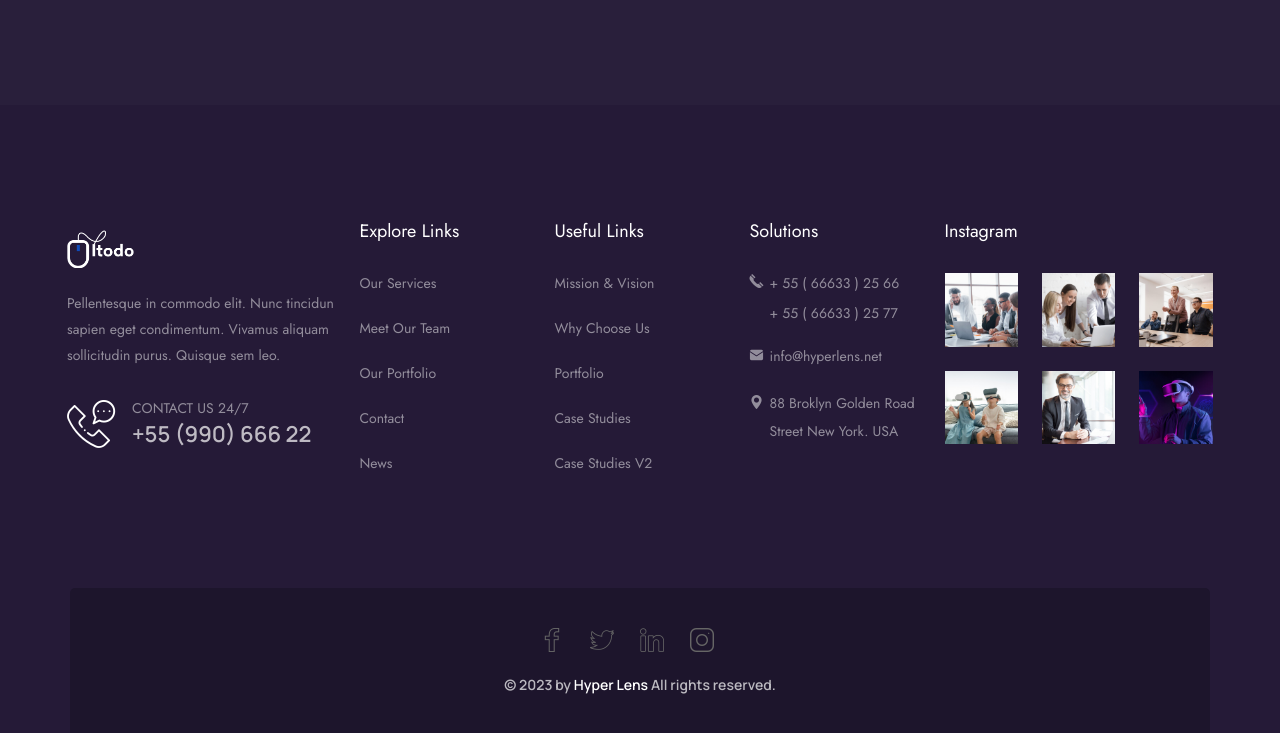
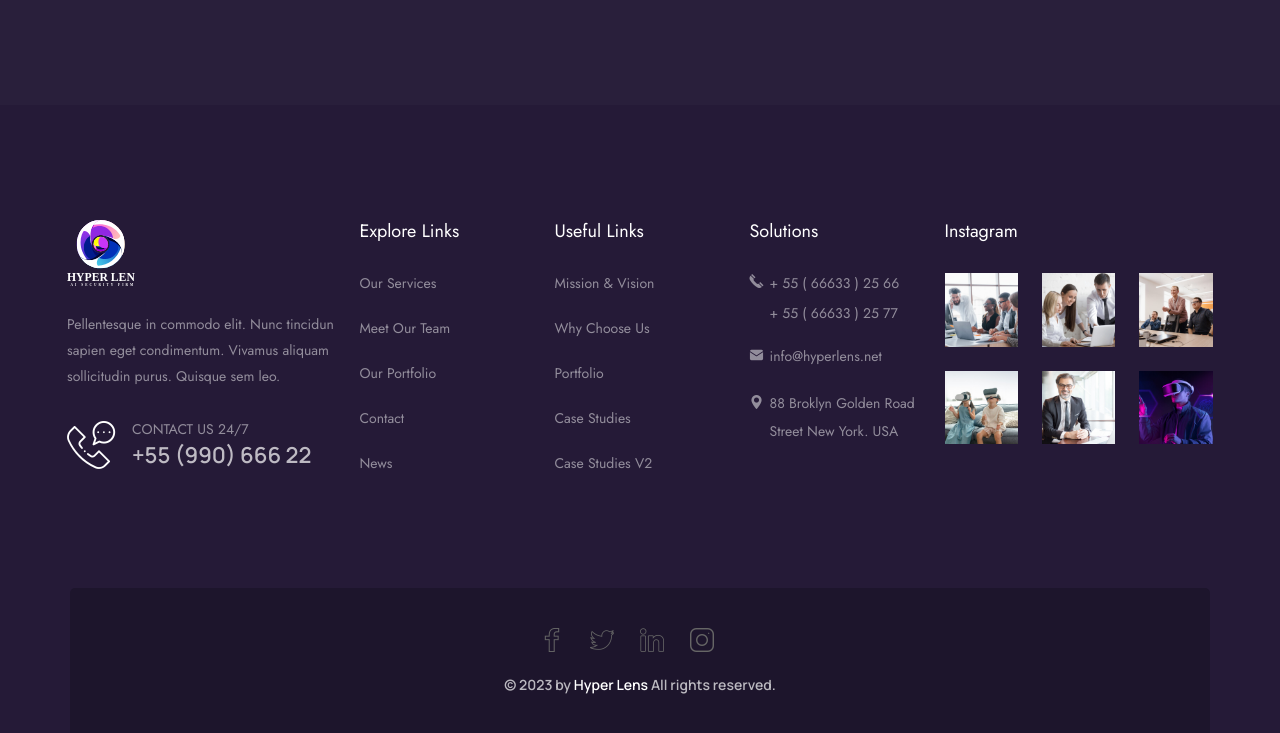
Before and after one commit to Mujtaba619/hyperlens, a plain HTML site: page testimonial.html in a window 1280 px wide. Shown: the part 2878-3611 px from the top of the page. Drawn offline with Linux system fonts and the light colour scheme; files whose address does not match are found by name.

Commit message:
updated logo

```diff
--- a/testimonial.html
+++ b/testimonial.html
@@ -626,7 +626,9 @@
                         <div class="col-xl-3 col-lg-6 col-md-6 col-sm-6">
                             <div class="widget widget_about">
                                 <div class="logo-footer clearfix p-b15">
-                                    <a href="index.html" class="sx-text-primary"><img src="images/footer-logo.png" alt="image"></a>
+                                    <a href="index.html">
+                                   <h2><img src="images/logo/SVG/hyperlens_square.svg" alt="#"></h2>
+                                </a>
                                 </div>
                                 <p>Pellentesque in commodo elit. Nunc tincidun
                                     sapien eget condimentum. Vivamus aliquam
```
